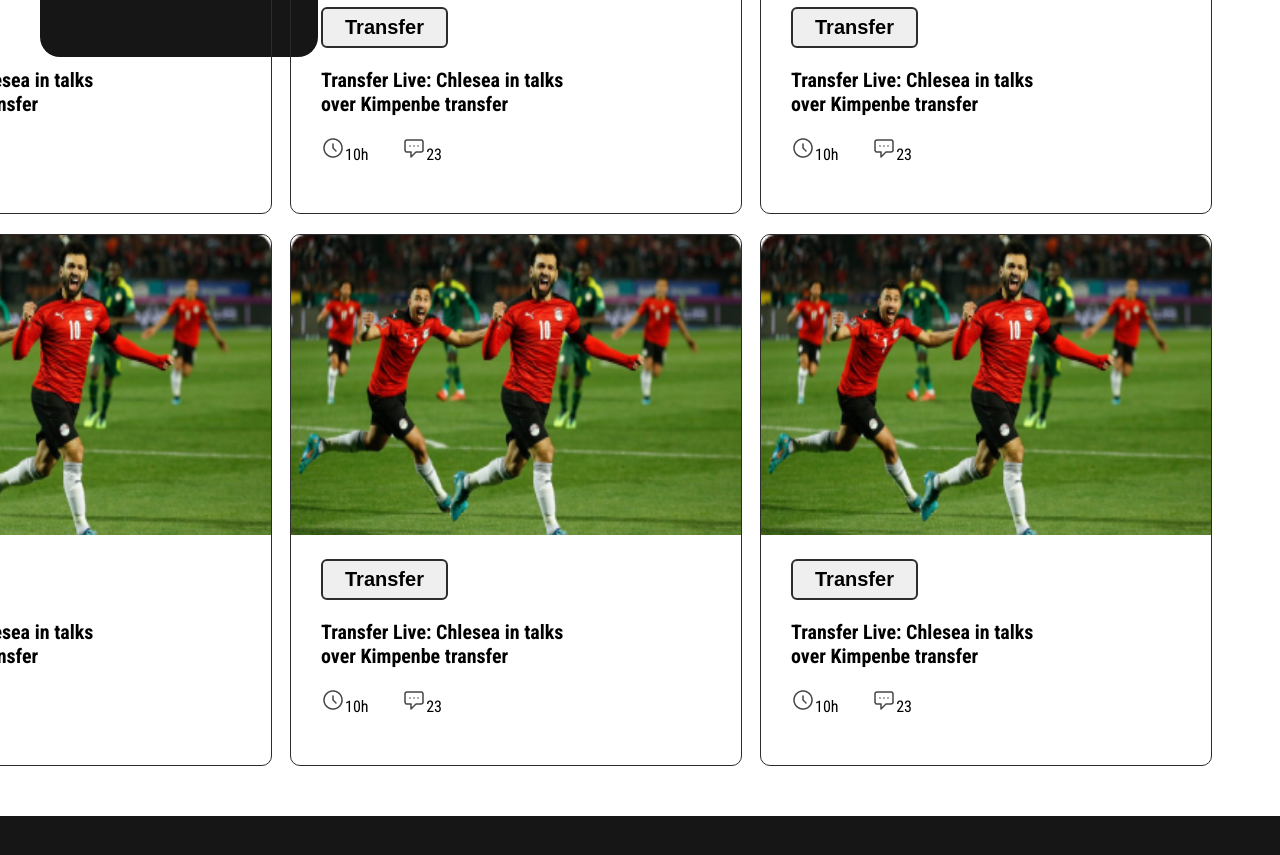
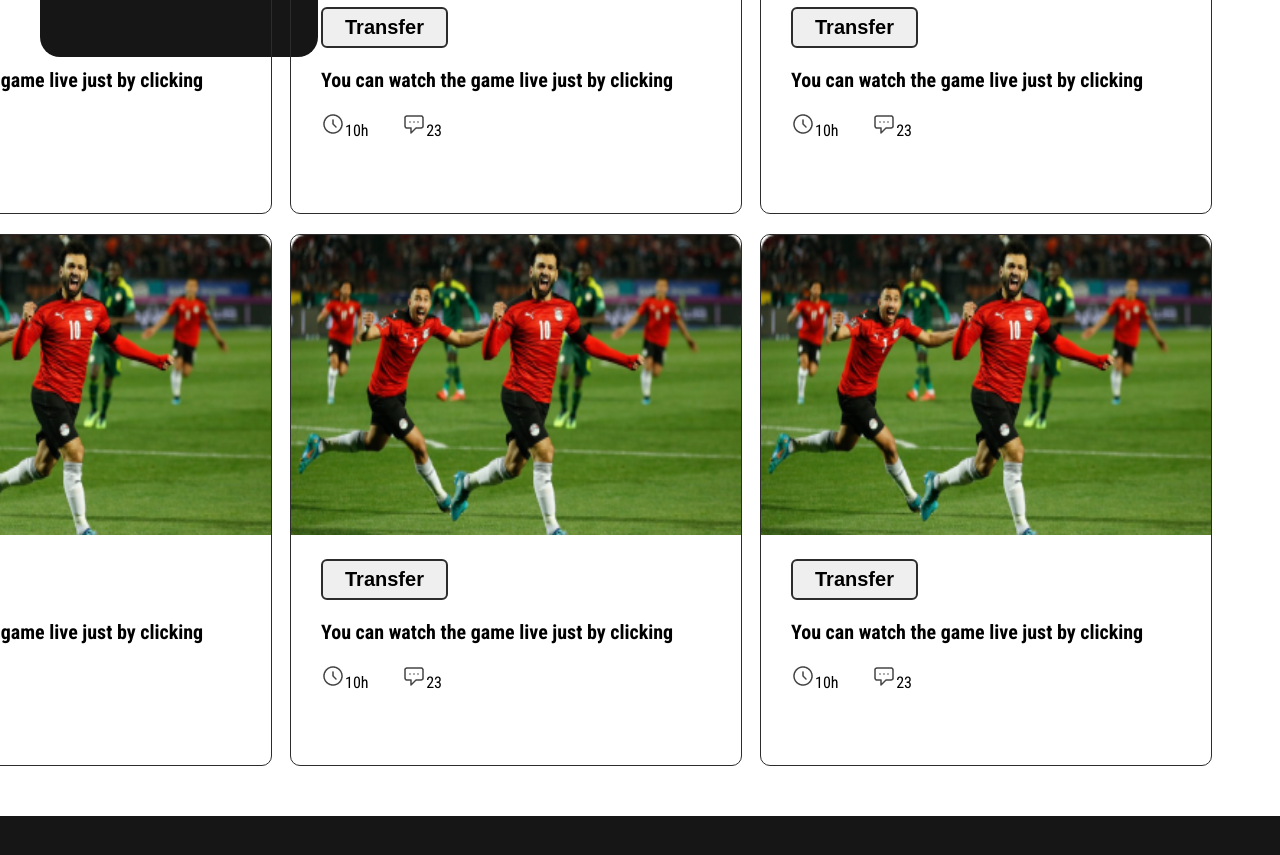
Before and after one commit to Shaim2373/World-cup, a plain HTML site: page index.html in a window 1280 px wide. Shown: the part 1319-2174 px from the top of the page. Drawn offline with Linux system fonts and the light colour scheme.

Commit message:
update code

```diff
--- a/index.html
+++ b/index.html
@@ -14,7 +14,7 @@
     <header>
         <div class="header">
             <h1>The Greatest show <br> on the earth</h1>
-            <p>Contrary to popular belief, is not <br> simply random text.</p>
+            <p>Cristiano Ronaldo is one of the greatest <br> players to ever play soccer.</p>
             <button>Watch Live <i class="fa fa-angle-right" aria-hidden="true"></i></button>
         </div>
         <div class="banner">
@@ -35,47 +35,41 @@
             <div class="box">
                 <img src="img/Blog Image.png" alt="" class="section-benner">
                 <button class="img-button">Transfer</button>
-                <h3>Transfer Live: Chlesea in talks <br>
-                    over Kimpenbe transfer</h3>
+                <h3>You can watch the game live just by clicking</h3>
                     <p><img src="img/Time Icon.png" alt="">10h</p>
                     <p><img src="img/Chat Icon.png" alt="">23</p>
             </div>
             <div class="box">
                 <img src="img/Blog Image.png" alt="" class="section-benner">
                 <button class="img-button">Transfer</button>
-                <h3>Transfer Live: Chlesea in talks <br>
-                    over Kimpenbe transfer</h3>
+                <h3>You can watch the game live just by clicking</h3>
                     <p><img src="img/Time Icon.png" alt="">10h</p>
                     <p><img src="img/Chat Icon.png" alt="">23</p>
             </div><div class="box">
                 <img src="img/Blog Image.png" alt="" class="section-benner">
                 <button class="img-button">Transfer</button>
-                <h3>Transfer Live: Chlesea in talks <br>
-                    over Kimpenbe transfer</h3>
+                <h3>You can watch the game live just by clicking</h3>
                     <p><img src="img/Time Icon.png" alt="">10h</p>
                     <p><img src="img/Chat Icon.png" alt="">23</p>
             </div>
             <div class="box">
                 <img src="img/Blog Image.png" alt="" class="section-benner">
                 <button class="img-button">Transfer</button>
-                <h3>Transfer Live: Chlesea in talks <br>
-                    over Kimpenbe transfer</h3>
+                <h3>You can watch the game live just by clicking</h3>
                     <p><img src="img/Time Icon.png" alt="">10h</p>
                     <p><img src="img/Chat Icon.png" alt="">23</p>
             </div>
             <div class="box">
                 <img src="img/Blog Image.png" alt="" class="section-benner">
                 <button class="img-button">Transfer</button>
-                <h3>Transfer Live: Chlesea in talks <br>
-                    over Kimpenbe transfer</h3>
+                <h3>You can watch the game live just by clicking</h3>
                 <p><img src="img/Time Icon.png" alt="">10h</p>
                 <p><img src="img/Chat Icon.png" alt="">23</p>
             </div>
             <div class="box">
                 <img src="img/Blog Image.png" class="section-benner">
                 <button class="img-button">Transfer</button>
-                <h3>Transfer Live: Chlesea in talks <br>
-                    over Kimpenbe transfer</h3>
+                <h3>You can watch the game live just by clicking</h3>
                     <p><img src="img/Time Icon.png" alt="">10h</p>
                     <p><img src="img/Chat Icon.png" alt="">23</p>
             </div>
```
